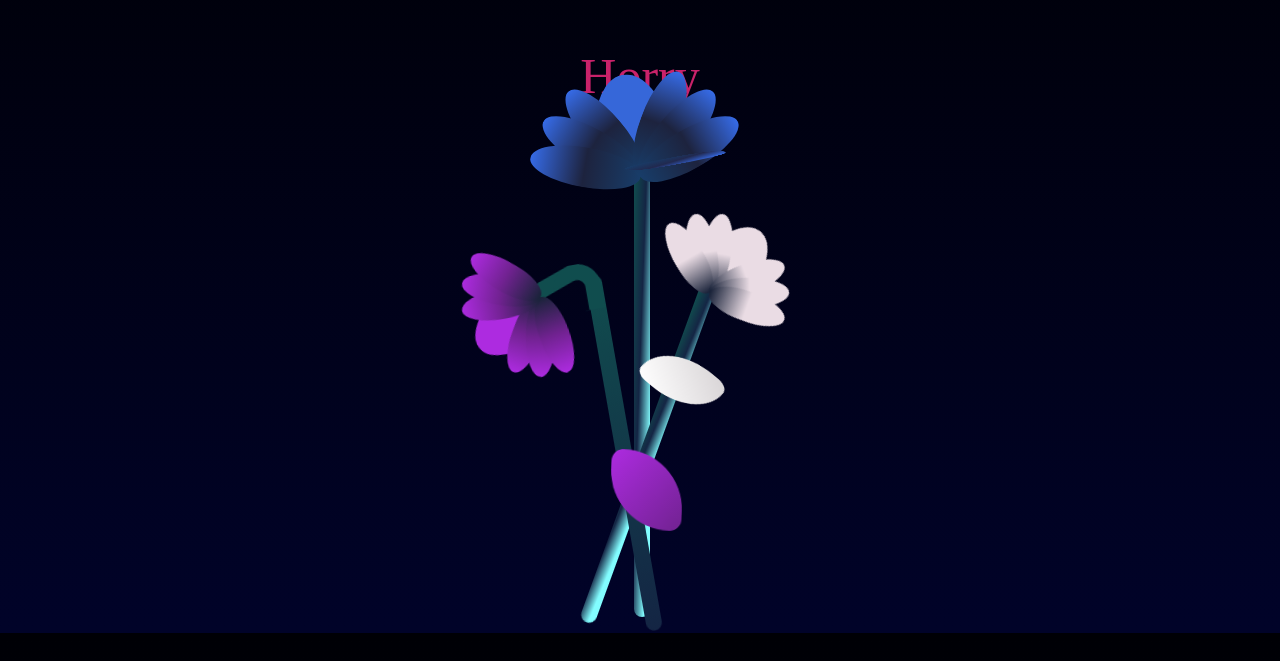
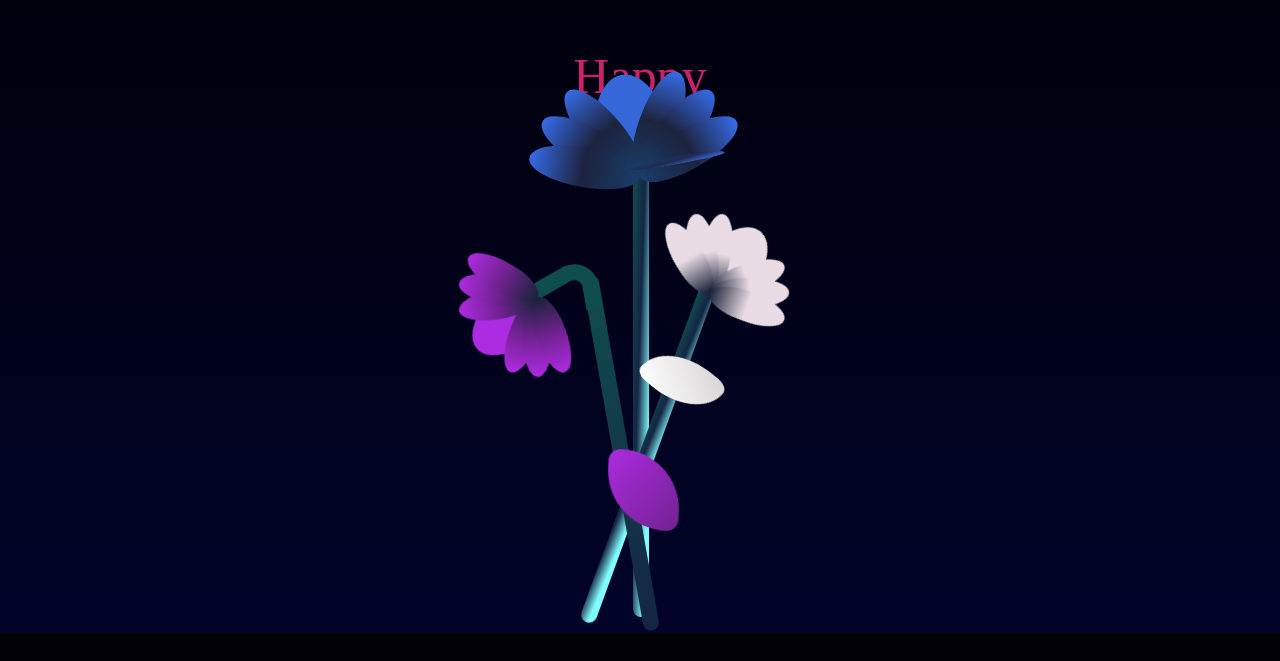
Before and after one commit to YZSF0/flowers3, a plain HTML site: page index.html in a window 1280 px wide. Shown: the part 167-828 px from the top of the page. Drawn offline with Linux system fonts and the light colour scheme; a web font is replaced by a local one.

Commit message:
Update index.html

```diff
--- a/index.html
+++ b/index.html
@@ -11,7 +11,7 @@
 
 <body>
   <div>
-    <p class="title">Horry</p>
+    <p class="title">Happy </p>
     <div class="flower">
 
       <div class="f-wrapper">
```
